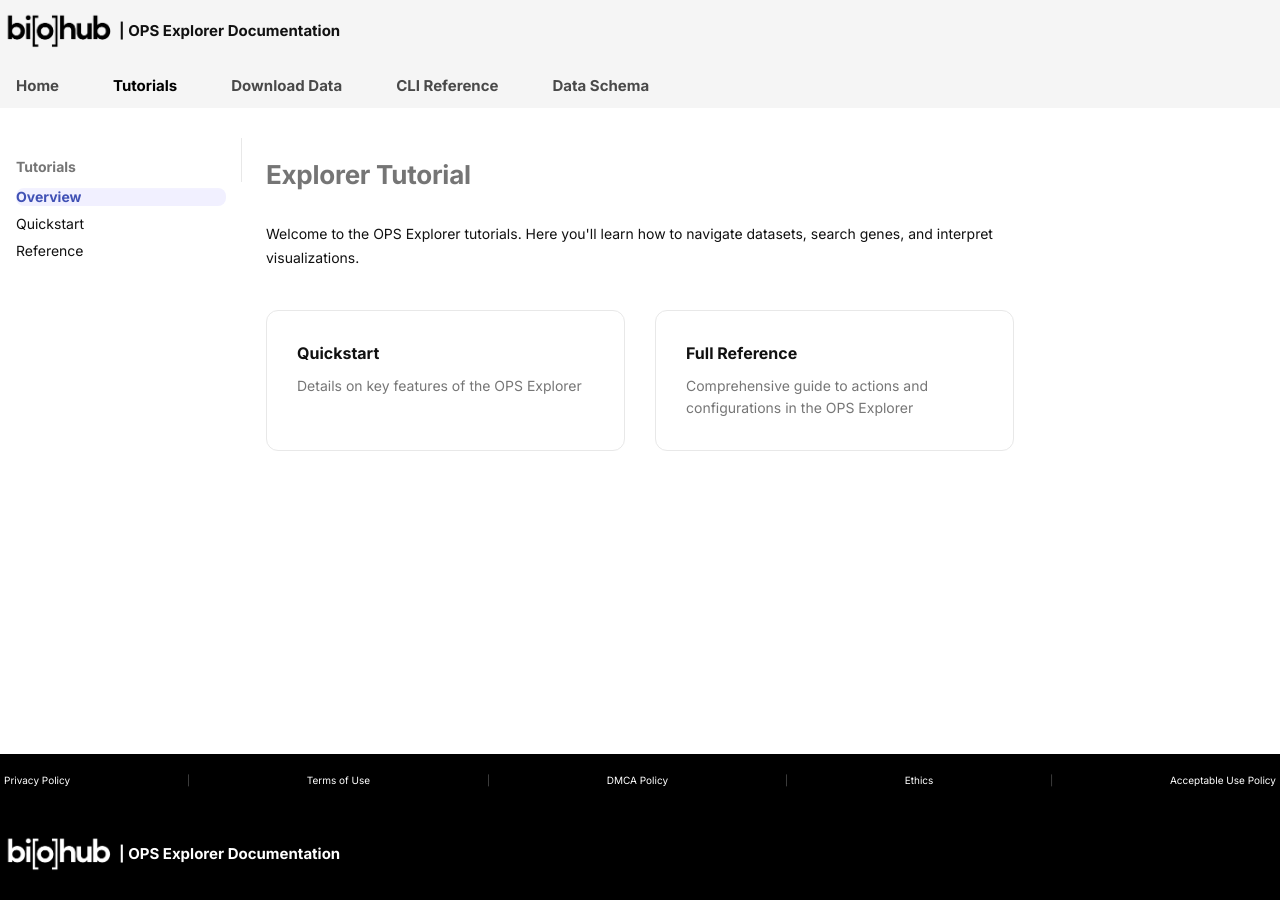
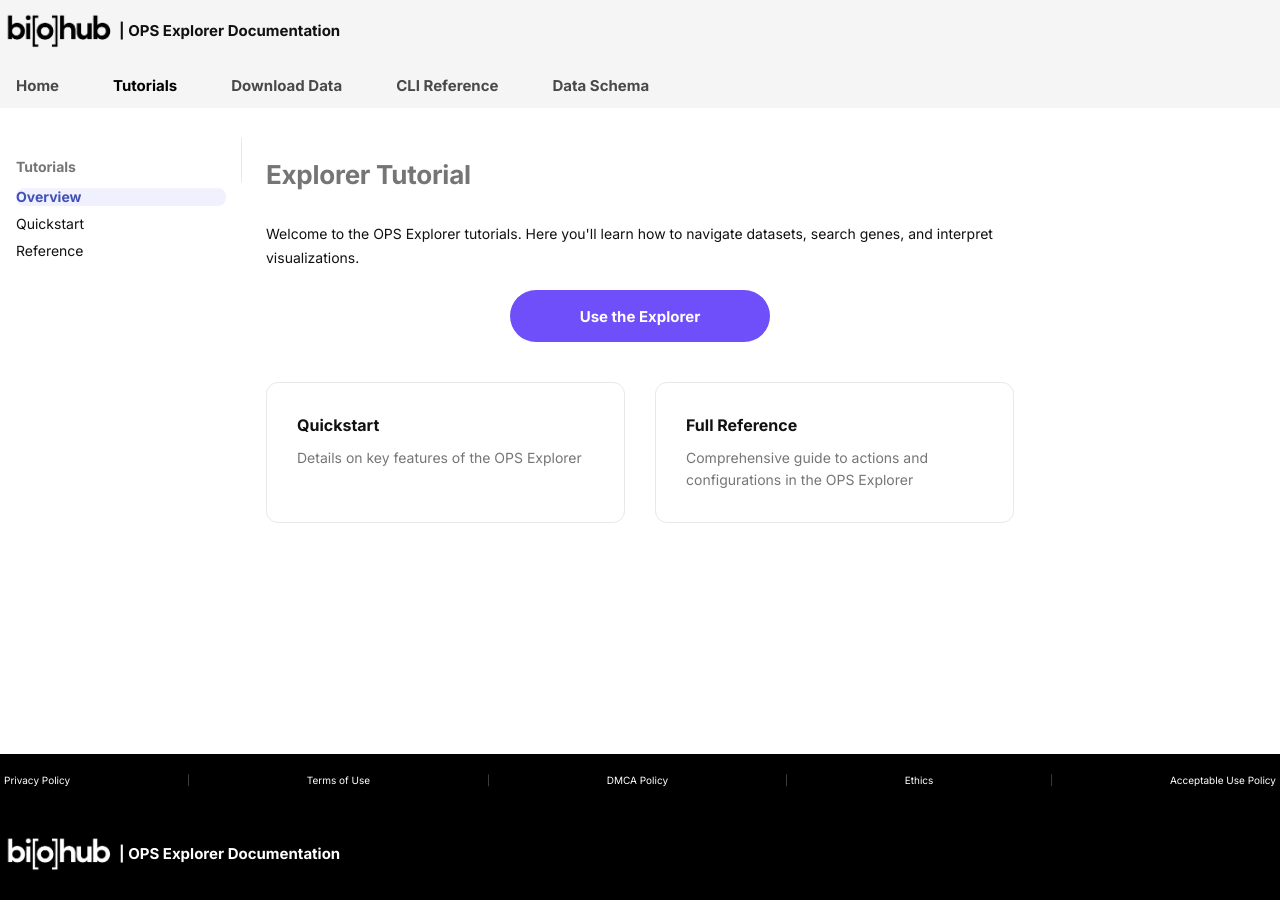
Before and after one commit to chanzuckerberg/ops-schema, an MkDocs documentation site: the page built from docs/tutorials/index.md, in a window 1280 px wide. Built offline with MkDocs 1.6.1 and Material for MkDocs 9.7.7, drawn with Linux system fonts in a browser that asks for light colours; comment, search, counter and statistics services are not loaded.

Commit message:
Update index.md

```diff
--- a/docs/tutorials/index.md
+++ b/docs/tutorials/index.md
@@ -1,6 +1,12 @@
 # Explorer Tutorial
 
 Welcome to the OPS Explorer tutorials. Here you'll learn how to navigate datasets, search genes, and interpret visualizations.
+
+<div class="hero-buttons">
+  <a href="https://biohub.ai/ops-explorer/about" class="md-button hero-button">
+    Use the Explorer
+  </a>
+</div>
 
 <div class="tile-grid">
 <a href="quickstart/" class="tile">
```
